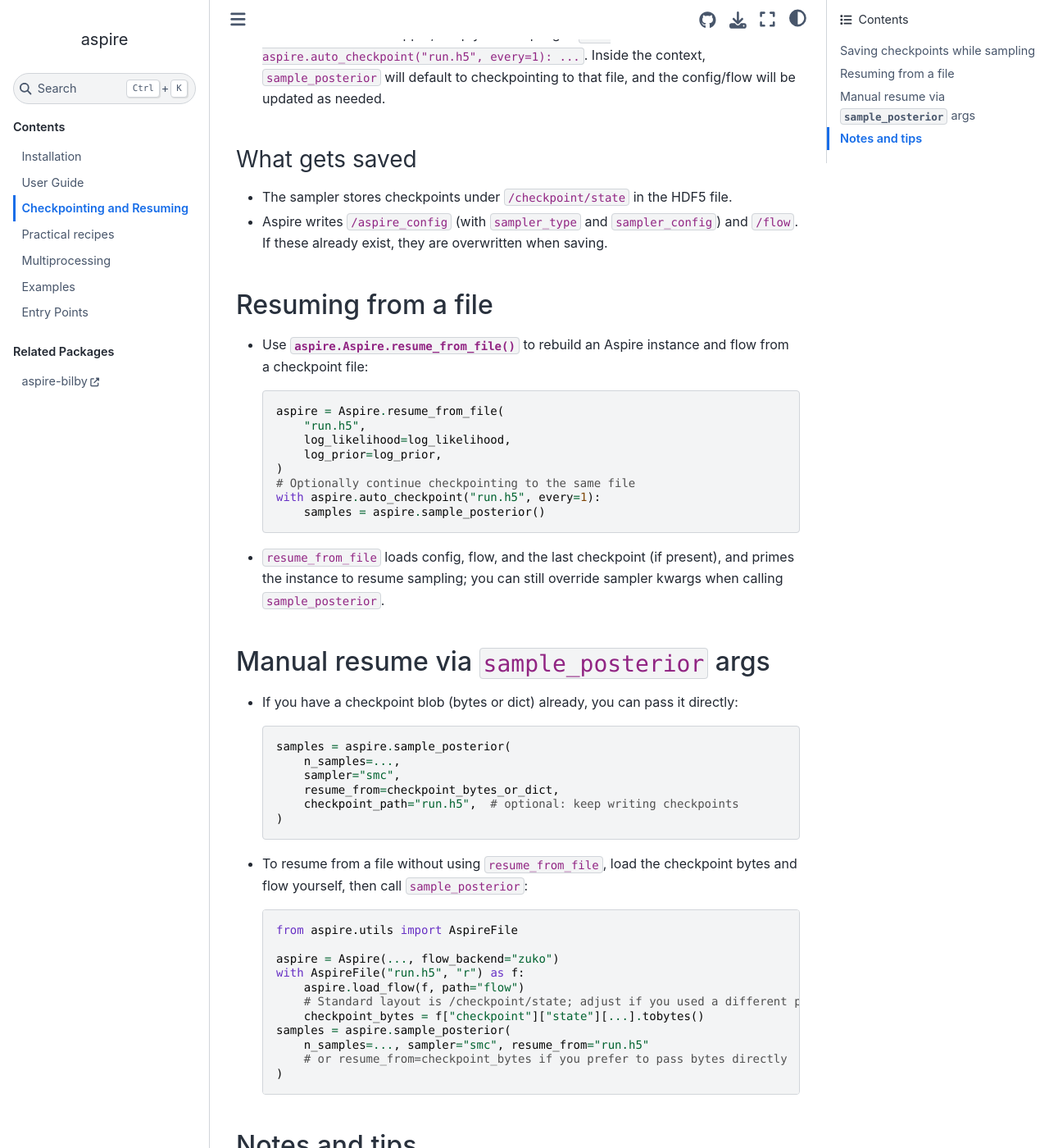
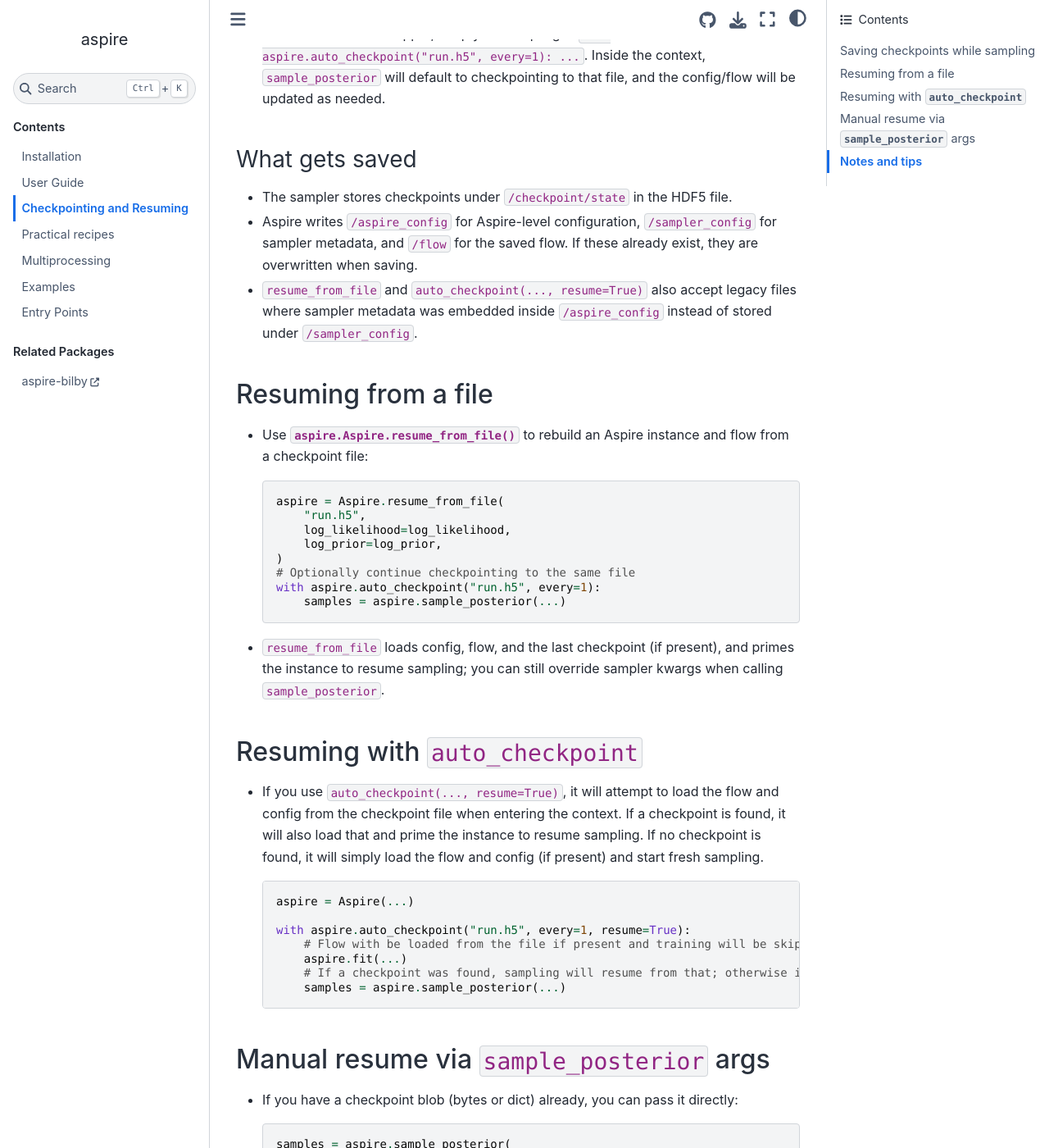
Before and after one commit to mj-will/aspire, a Sphinx documentation site: the page built from docs/checkpointing.rst, in a window 1280 px wide and 1400 px high, scrolled down 314 px. Shown: the whole window at 82% size. Built offline with Sphinx 7.4.7 and the Sphinx Book theme 1.1.4, drawn with Linux system fonts in a browser that asks for light colours; pages that are not in the unit, such as notebooks, are missing from menus; the version number could not be read and is left out; some of the changed text lies outside the part shown.

Commit message:
DOC: update checkpointing docs

```diff
--- a/docs/checkpointing.rst
+++ b/docs/checkpointing.rst
@@ -18,8 +18,12 @@ What gets saved
 ^^^^^^^^^^^^^^^
 
 - The sampler stores checkpoints under ``/checkpoint/state`` in the HDF5 file.
-- Aspire writes ``/aspire_config`` (with ``sampler_type`` and ``sampler_config``) and
-  ``/flow``. If these already exist, they are overwritten when saving.
+- Aspire writes ``/aspire_config`` for Aspire-level configuration,
+  ``/sampler_config`` for sampler metadata, and ``/flow`` for the saved flow.
+  If these already exist, they are overwritten when saving.
+- ``resume_from_file`` and ``auto_checkpoint(..., resume=True)`` also accept
+  legacy files where sampler metadata was embedded inside ``/aspire_config``
+  instead of stored under ``/sampler_config``.
 
 Resuming from a file
 --------------------
@@ -36,11 +40,32 @@ Resuming from a file
       )
       # Optionally continue checkpointing to the same file
       with aspire.auto_checkpoint("run.h5", every=1):
-          samples = aspire.sample_posterior()
+          samples = aspire.sample_posterior(...)
 
 - ``resume_from_file`` loads config, flow, and the last checkpoint (if present), and
   primes the instance to resume sampling; you can still override sampler kwargs when
   calling ``sample_posterior``.
+
+Resuming with ``auto_checkpoint``
+---------------------------------
+
+- If you use ``auto_checkpoint(..., resume=True)``, it will attempt to load the flow
+  and config from the checkpoint file when entering the context. If a checkpoint is
+  found, it will also load that and prime the instance to resume sampling. If no
+  checkpoint is found, it will simply load the flow and config (if present) and start
+  fresh sampling.
+
+  .. code-block:: python
+
+      aspire = Aspire(...)
+
+      with aspire.auto_checkpoint("run.h5", every=1, resume=True):
+          # Flow with be loaded from the file if present and training will be skipped
+          aspire.fit(...)
+          # If a checkpoint was found, sampling will resume from that; otherwise it will start from scratch
+          samples = aspire.sample_posterior(...)
+
+
 
 Manual resume via ``sample_posterior`` args
 -------------------------------------------
@@ -86,3 +111,4 @@ Notes and tips
   you want full control over how checkpoints are persisted or inspected. Provide a
   callable that accepts the checkpoint state dict; from there you can, for example,
   serialize to another format or push to remote storage.
+- When resuming, you must still specify the keyword arguments for :code:`sample_posterior`.
```
